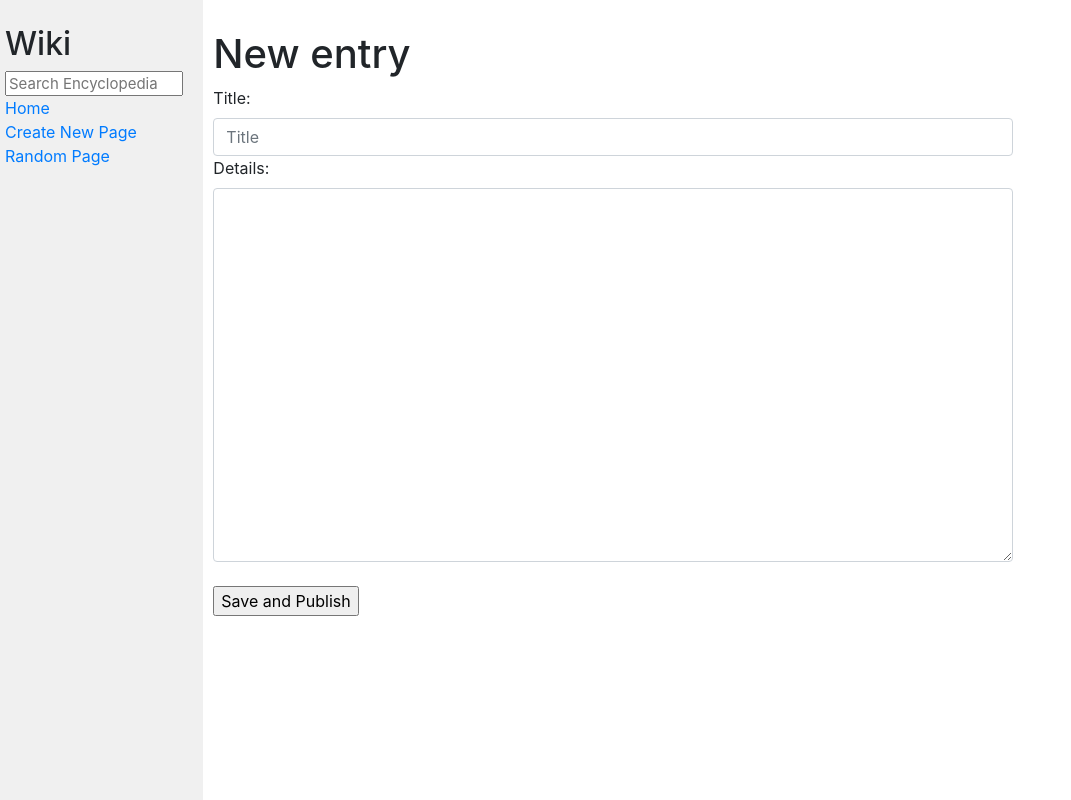
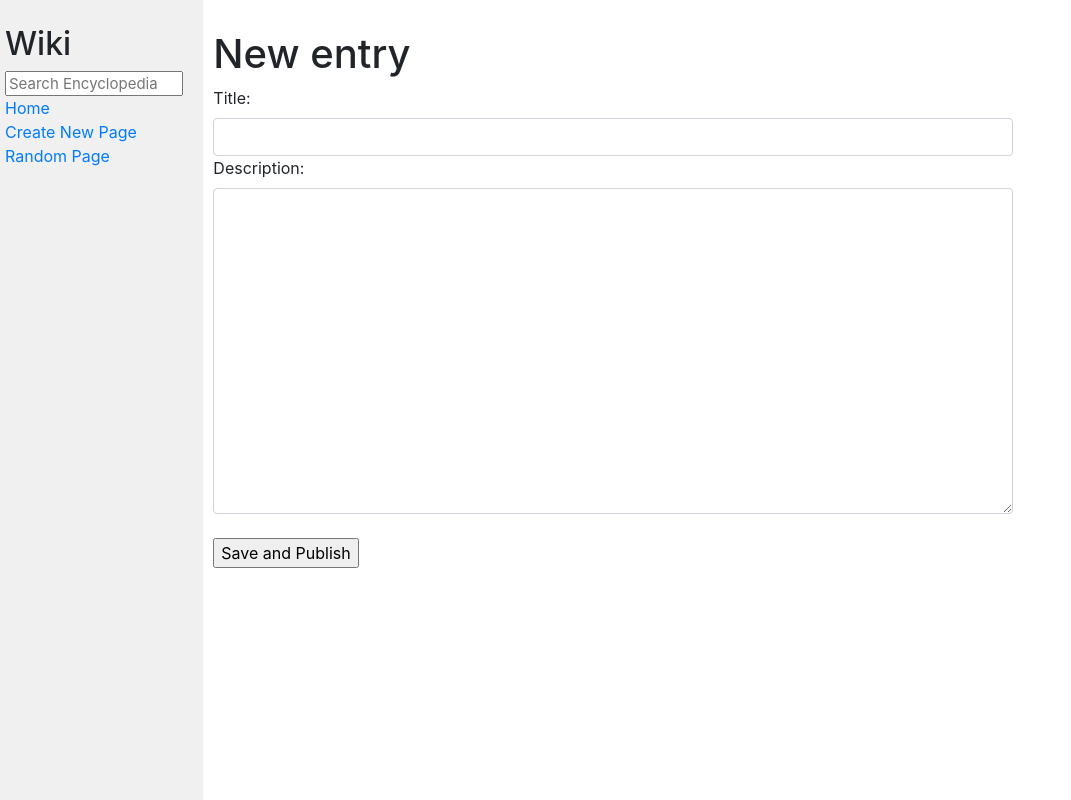
Before and after one commit to nebelmeerwanderer1/wiki, a Django app: page /newpage/ in a window 1280 px wide. Shown: the whole page, without its empty margins (0-1071 px from the left). Run offline with Django 3.2, Linux system fonts and the light colour scheme; some libraries are stand-ins or nearby versions.

Commit message:
adjusted minor things - still edit page is missing

```diff
--- a/encyclopedia/templates/encyclopedia/index.html
+++ b/encyclopedia/templates/encyclopedia/index.html
@@ -10,7 +10,8 @@
     <ul>
         {% for entry in entries %}
             <li>
-                <a href="{% url 'wiki' entry %}">{{ entry }}</a></li>
+                <a href="{% url 'wiki' entry %}">{{ entry }}</a>
+            </li>
         {% endfor %}
     </ul>
 
--- a/encyclopedia/templates/encyclopedia/newpage.html
+++ b/encyclopedia/templates/encyclopedia/newpage.html
@@ -12,11 +12,11 @@
     {% csrf_token %}
     <div>
         <label>Title:</label>
-        <input class="form-control" type="text" name="title" placeholder="Title">
+        <input class="form-control" type="text" name="title">
     </div>
     <div>
-        <label>Details:</label>
-        <textarea name="details" rows="15" class="form-control"></textarea>
+        <label>Description:</label>
+        <textarea name="details" rows="13" class="form-control"></textarea>
     </div>
     <div>
         <br>
--- a/encyclopedia/templates/encyclopedia/wiki.html
+++ b/encyclopedia/templates/encyclopedia/wiki.html
@@ -8,4 +8,8 @@
 
     {{ content|safe }}
 
+
+
+
+
 {% endblock %}
--- a/encyclopedia/views.py
+++ b/encyclopedia/views.py
@@ -19,7 +19,9 @@ def index(request):
 
 def wiki(request, entry):
     if entry not in util.list_entries():
-        raise Http404
+        return render(request,
+        "encyclopedia/wiki.html",
+        {"title": "Not found", "content": "Requested entry was not found"})
     content = util.get_entry(entry)
     return render(
         request,
```
Also changed, not shown: entries/C.md (added, +1 -0 lines), entries/retrurnbr.md (added, +1 -0 lines).
